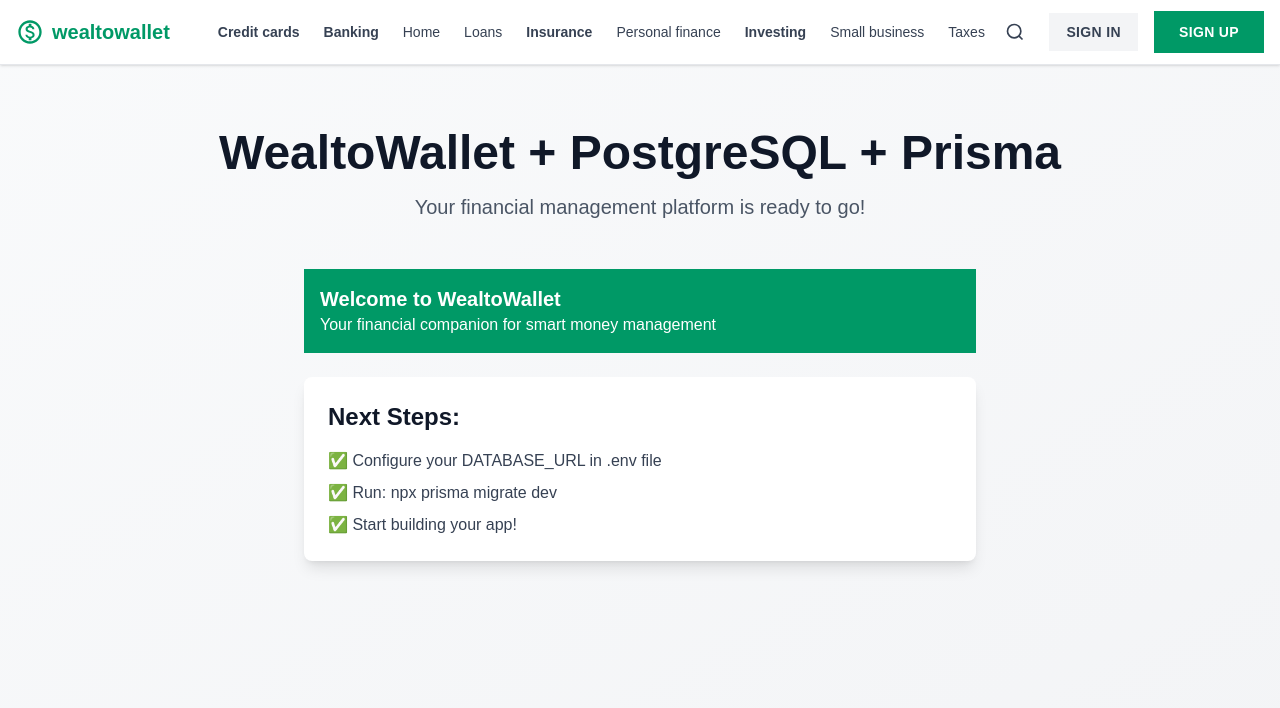
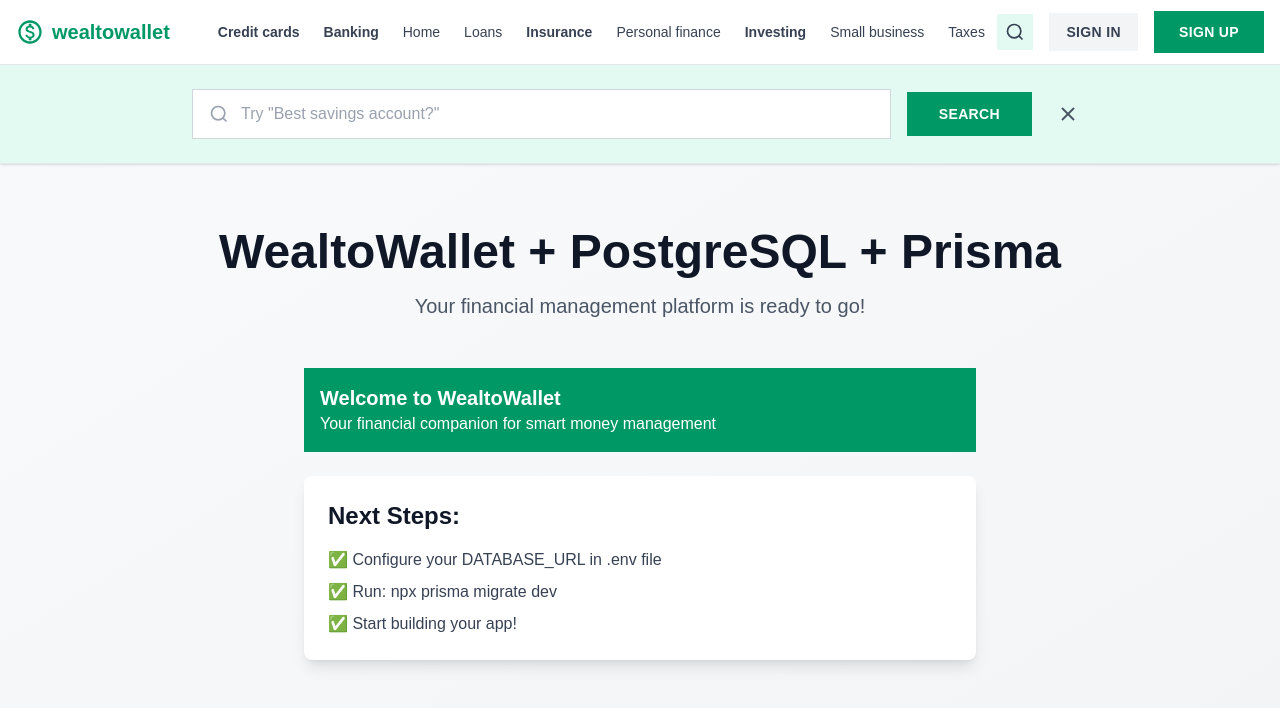
Before and after one commit to mrlexcoder/wealtowallet, a Next.js app: page / in a window 1280 px wide. Both pictures are taken after a click on the button "Search". Shown: the top 708 px of the page. Built offline with nearby package versions, Linux system fonts and the light colour scheme.

Commit message:
today we making header

```diff
--- a/app/globals.css
+++ b/app/globals.css
@@ -36,36 +36,60 @@ button {
   transition: none !important;
 }
 
-/* Multicolor border animation */
-@keyframes borderAnimation {
+/* Gray border running animation */
+@keyframes borderRun {
   0% {
-    border-color: #3b82f6;
+    box-shadow:
+      2px 0 0 0 #6b7280,
+      0 0 0 0 transparent,
+      0 0 0 0 transparent,
+      0 0 0 0 transparent;
   }
-  16.66% {
-    border-color: #8b5cf6;
-  }
-  33.33% {
-    border-color: #ec4899;
+  25% {
+    box-shadow:
+      2px 0 0 0 #6b7280,
+      0 2px 0 0 #6b7280,
+      0 0 0 0 transparent,
+      0 0 0 0 transparent;
   }
   50% {
-    border-color: #f97316;
+    box-shadow:
+      2px 0 0 0 #6b7280,
+      0 2px 0 0 #6b7280,
+      -2px 0 0 0 #6b7280,
+      0 0 0 0 transparent;
   }
-  66.66% {
-    border-color: #fbbf24;
-  }
-  83.33% {
-    border-color: #10b981;
+  75% {
+    box-shadow:
+      2px 0 0 0 #6b7280,
+      0 2px 0 0 #6b7280,
+      -2px 0 0 0 #6b7280,
+      0 -2px 0 0 #6b7280;
   }
   100% {
-    border-color: #3b82f6;
+    box-shadow:
+      2px 0 0 0 #6b7280,
+      0 2px 0 0 #6b7280,
+      -2px 0 0 0 #6b7280,
+      0 -2px 0 0 #6b7280;
+  }
+}
+
+@keyframes borderGlow {
+  0%, 100% {
+    border-color: #9ca3af;
+  }
+  50% {
+    border-color: #4b5563;
   }
 }
 
 .btn-animated-border {
   border: 1px solid transparent;
-  transition: none;
+  position: relative;
 }
 
 .btn-animated-border:hover {
-  animation: borderAnimation 1.5s linear infinite;
+  border-color: #6b7280;
+  animation: borderGlow 1s ease-in-out infinite;
 }
--- a/components/Header/Header.tsx
+++ b/components/Header/Header.tsx
@@ -5,6 +5,7 @@ import { useState } from 'react'
 
 export default function Header() {
   const [isMenuOpen, setIsMenuOpen] = useState(false)
+  const [isSearchOpen, setIsSearchOpen] = useState(false)
 
   const navItems = [
     { label: 'Credit cards', href: '/credit-cards', bold: true },
@@ -19,6 +20,7 @@ export default function Header() {
   ]
 
   return (
+    <>
       <header className="w-full bg-white border-b border-gray-200 sticky top-0 z-50 shadow-sm">
         <div className="max-w-7xl mx-auto px-4 flex items-center justify-between h-16">
           {/* Logo */}
@@ -49,7 +51,8 @@ export default function Header() {
           {/* Actions */}
           <div className="flex items-center gap-4">
             <button
-            className="p-2 text-gray-700 hover:text-emerald-600 hover:scale-110 transition-all duration-200"
+              className={`p-2 text-gray-700 hover:bg-[#e3faf2] hover:text-emerald-600 transition-colors duration-200 ${isSearchOpen ? 'bg-[#e3faf2]' : ''}`}
+              onClick={() => setIsSearchOpen(!isSearchOpen)}
               aria-label="Search"
             >
               <svg width="20" height="20" viewBox="0 0 24 24" fill="none" stroke="currentColor" strokeWidth="2">
@@ -79,6 +82,42 @@ export default function Header() {
             </button>
           </div>
         </div>
+
+        {/* Search Bar */}
+        {isSearchOpen && (
+          <div className="bg-[#e3faf2] border-t border-gray-200">
+            <div className="max-w-7xl mx-auto px-4 py-6">
+              <div className="flex items-center gap-4 max-w-4xl mx-auto">
+                <div className="flex-1 flex items-center bg-white border border-gray-300 px-4 py-3">
+                  <svg width="20" height="20" viewBox="0 0 24 24" fill="none" stroke="currentColor" strokeWidth="2" className="text-gray-400">
+                    <circle cx="11" cy="11" r="8"/>
+                    <path d="m21 21-4.35-4.35"/>
+                  </svg>
+                  <input
+                    type="text"
+                    placeholder='Try "Best savings account?"'
+                    className="flex-1 ml-3 outline-none text-gray-700 placeholder-gray-400"
+                    autoFocus
+                  />
+                </div>
+                <button className="px-8 py-3 text-sm font-semibold text-white bg-emerald-600 hover:bg-emerald-800 uppercase tracking-wide">
+                  Search
+                </button>
+                <button
+                  onClick={() => setIsSearchOpen(false)}
+                  className="p-2 text-gray-600 hover:text-gray-900"
+                  aria-label="Close search"
+                >
+                  <svg width="24" height="24" viewBox="0 0 24 24" fill="none" stroke="currentColor" strokeWidth="2">
+                    <line x1="18" y1="6" x2="6" y2="18"/>
+                    <line x1="6" y1="6" x2="18" y2="18"/>
+                  </svg>
+                </button>
+              </div>
+            </div>
+          </div>
+        )}
       </header>
+    </>
   )
 }
```
Lines whose indentation alone changed are shown as unchanged.
